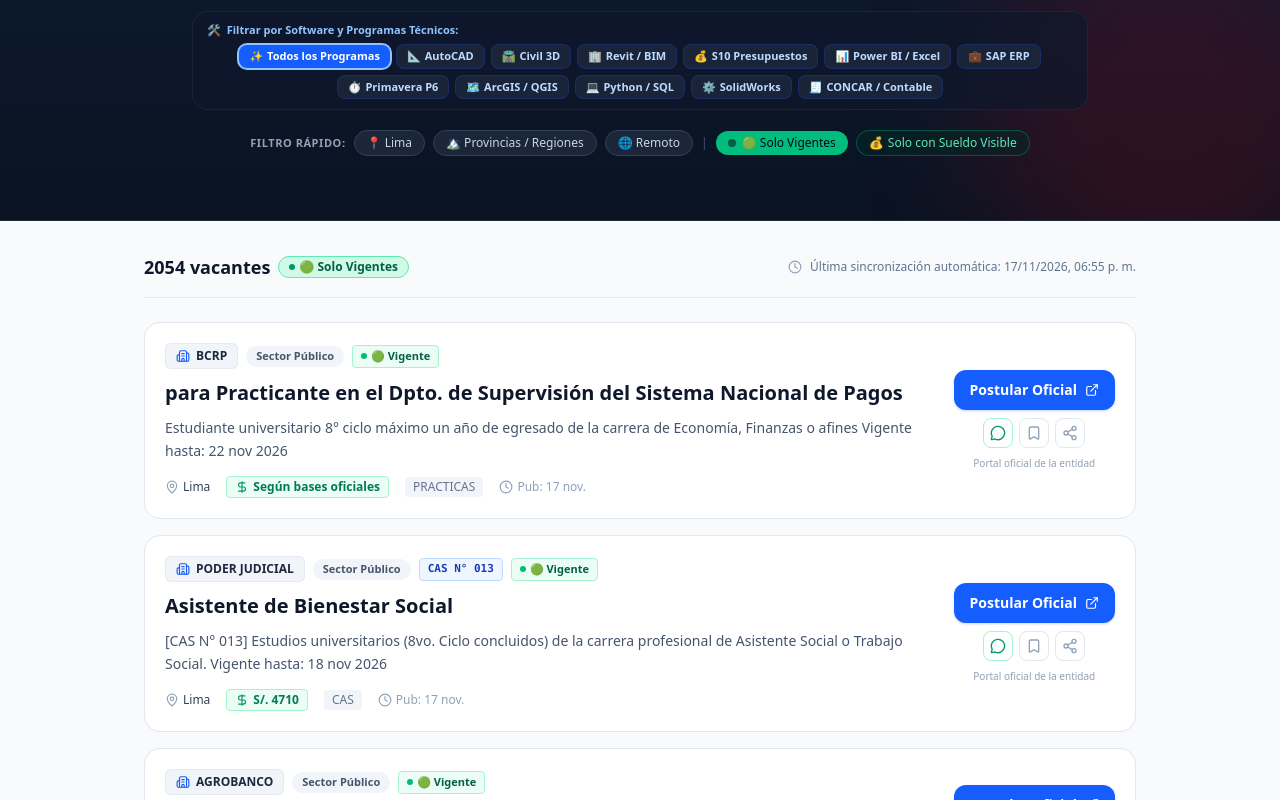
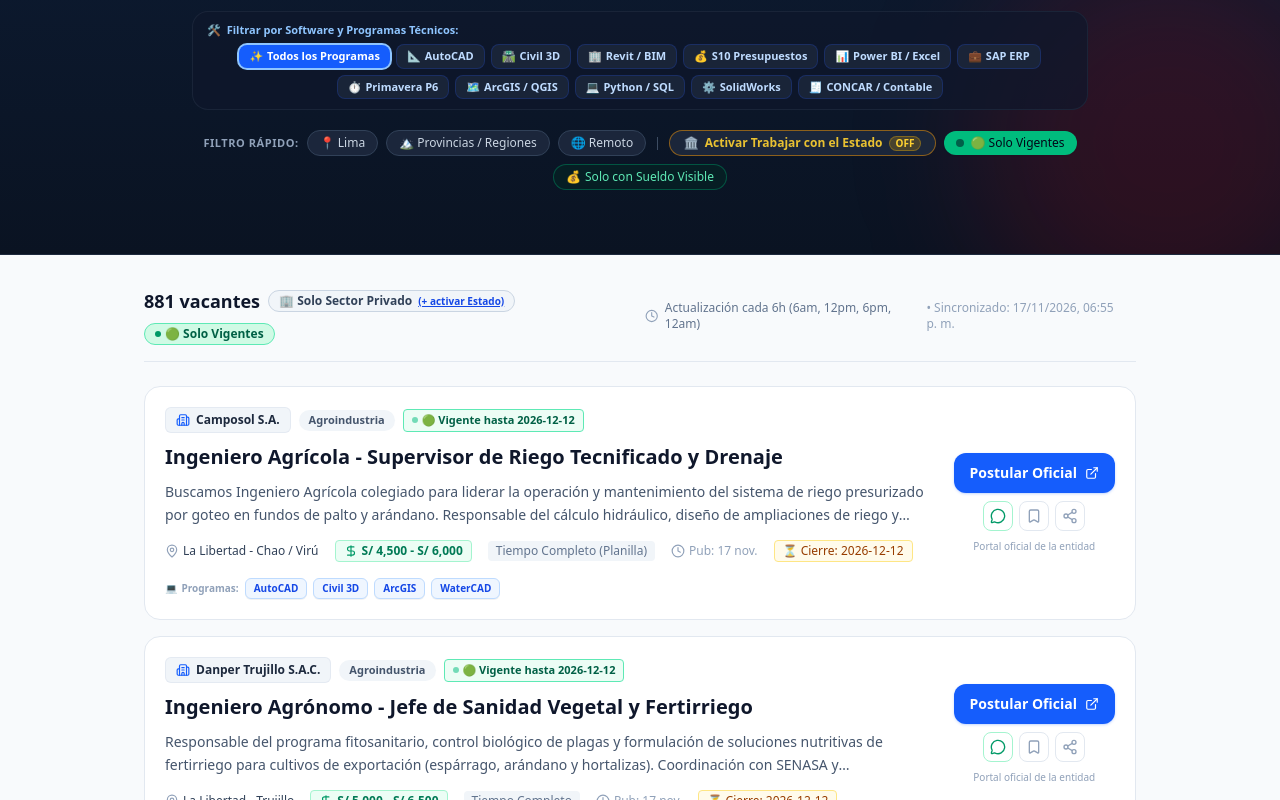
Before and after one commit to mrodriguezvega89-art/chamba-peru, a React (Vite) app in the folder web/: page / in a window 1280 px wide. Shown: the part 640-1440 px from the top of the page. Built offline with nearby package versions, Linux system fonts and the light colour scheme; no server answers.

Commit message:
feat: sincronizacion automatica cada 6h y filtro desactivado por defecto para trabajar con el estado con boton activador

```diff
--- a/web/src/App.jsx
+++ b/web/src/App.jsx
@@ -101,6 +101,7 @@ export default function App() {
   const [selectedSoftware, setSelectedSoftware] = useState('ALL');
   const [selectedLocation, setSelectedLocation] = useState('ALL');
   const [onlyWithSalary, setOnlyWithSalary] = useState(false);
+  const [includePublicSector, setIncludePublicSector] = useState(false); // Por defecto DESACTIVADO: Requiere activar 'Trabajar con el Estado'
   const [onlyActive, setOnlyActive] = useState(true); // Filtro estricto: Solo vacantes vigentes por defecto
   const [onlySaved, setOnlySaved] = useState(false);
   const [showPublishModal, setShowPublishModal] = useState(false);
@@ -311,7 +312,7 @@ export default function App() {
   // Reiniciar paginación al cambiar filtros
   useEffect(() => {
     setVisibleCount(30);
-  }, [searchTerm, selectedSector, selectedSoftware, selectedLocation, onlyWithSalary, onlyActive, onlySaved]);
+  }, [searchTerm, selectedSector, selectedSoftware, selectedLocation, onlyWithSalary, onlyActive, includePublicSector, onlySaved]);
 
   // Búsqueda inteligente multi-palabra y en todo el texto (Full-Text Search) con Expansión Semántica
   const filteredJobs = useMemo(() => {
@@ -325,7 +326,23 @@ export default function App() {
         if (job.expires_at && job.expires_at < todayStr) return false;
       }
 
-      // 0.1 Filtro de guardados
+      // 0.1 Filtro: Trabajar con el Estado (Desactivado por defecto a petición del usuario)
+      const isPublicJob = job.sector === 'Sector Público' ||
+        (job.source && (
+          job.source.includes('Convocatorias') ||
+          job.source.includes('SERVIR') ||
+          job.source.includes('MTC') ||
+          job.source.includes('MVCS') ||
+          job.source.includes('PNSU') ||
+          job.source.includes('Gobierno')
+        )) ||
+        (job.tags || []).includes('Sector Público');
+
+      if (!includePublicSector && isPublicJob) {
+        return false;
+      }
+
+      // 0.2 Filtro de guardados
       if (onlySaved && !savedJobs.includes(job.id)) return false;
 
       // 1. Crear documento compuesto con TODO el texto del empleo
@@ -420,7 +437,7 @@ export default function App() {
       if (!a.is_featured && b.is_featured) return 1;
       return new Date(b.published_at || 0) - new Date(a.published_at || 0);
     });
-  }, [jobs, searchTerm, selectedSector, selectedSoftware, selectedLocation, onlyWithSalary, onlyActive, onlySaved, savedJobs]);
+  }, [jobs, searchTerm, selectedSector, selectedSoftware, selectedLocation, onlyWithSalary, onlyActive, includePublicSector, onlySaved, savedJobs]);
 
   // Lista visible paginada
   const displayedJobs = useMemo(() => {
@@ -626,7 +643,12 @@ export default function App() {
               {sectorList.map((sec) => (
                 <button
                   key={sec.id}
-                  onClick={() => setSelectedSector(selectedSector === sec.id ? 'ALL' : sec.id)}
+                  onClick={() => {
+                    if (sec.id === 'Sector Público') {
+                      setIncludePublicSector(true);
+                    }
+                    setSelectedSector(selectedSector === sec.id ? 'ALL' : sec.id);
+                  }}
                   className={`px-3 py-1.5 rounded-full font-medium transition-all flex items-center gap-1.5 cursor-pointer ${
                     selectedSector === sec.id
                       ? 'bg-red-600 text-white shadow-sm ring-2 ring-red-400/50'
@@ -711,6 +733,25 @@ export default function App() {
 
               <span className="text-slate-600 hidden sm:inline">|</span>
 
+              {/* Botón Filtro: Activar Trabajar con el Estado */}
+              <button
+                onClick={() => setIncludePublicSector(!includePublicSector)}
+                className={`px-3.5 py-1 rounded-full font-bold transition-all flex items-center gap-1.5 cursor-pointer text-xs ${
+                  includePublicSector
+                    ? 'bg-amber-400 text-slate-950 shadow-md ring-2 ring-amber-300'
+                    : 'bg-slate-800/90 text-amber-300/90 border border-amber-500/50 hover:bg-amber-950/40 hover:text-white'
+                }`}
+                title={includePublicSector ? "Convocatorias del Estado activadas. Clic para ocultar." : "Por defecto desactivado. Clic para activar ofertas del Estado."}
+              >
+                <span>🏛️</span>
+                <span>{includePublicSector ? 'Trabajar con el Estado (Activado)' : 'Activar Trabajar con el Estado'}</span>
+                {includePublicSector ? (
+                  <span className="text-[10px] bg-slate-950/20 px-1.5 py-0.2 rounded-full font-extrabold">ON</span>
+                ) : (
+                  <span className="text-[10px] bg-amber-400/20 text-amber-300 px-1.5 py-0.2 rounded-full border border-amber-400/30">OFF</span>
+                )}
+              </button>
+
               {/* Botón Filtro Estricto: Solo Vacantes Vigentes */}
               <button
                 onClick={() => setOnlyActive(!onlyActive)}
@@ -749,6 +790,25 @@ export default function App() {
             <h2 className="text-lg font-bold text-slate-900">
               {filteredJobs.length} {filteredJobs.length === 1 ? 'vacante' : 'vacantes'}
             </h2>
+            {includePublicSector ? (
+              <button
+                onClick={() => setIncludePublicSector(false)}
+                className="text-xs px-2.5 py-0.5 rounded-full bg-amber-100 text-amber-900 font-bold border border-amber-300 flex items-center gap-1 cursor-pointer hover:bg-amber-200 transition-colors"
+                title="Clic para ocultar convocatorias del Estado y mostrar solo sector privado"
+              >
+                <span>🏛️ Convocatorias Estado: Activadas</span>
+                <span className="text-[10px] text-amber-800 underline ml-0.5 font-semibold">(ocultar)</span>
+              </button>
+            ) : (
+              <button
+                onClick={() => setIncludePublicSector(true)}
+                className="text-xs px-2.5 py-0.5 rounded-full bg-slate-100 text-slate-700 font-bold border border-slate-300 flex items-center gap-1 cursor-pointer hover:bg-slate-200 transition-colors"
+                title="Clic para activar convocatorias del Estado (CAS, MTC, MVCS, SERVIR)"
+              >
+                <span>🏢 Solo Sector Privado</span>
+                <span className="text-[10px] text-blue-700 underline ml-0.5 font-semibold">(+ activar Estado)</span>
+              </button>
+            )}
             {onlyActive && (
               <span className="text-xs px-2.5 py-0.5 rounded-full bg-emerald-100 text-emerald-800 font-bold border border-emerald-300 flex items-center gap-1">
                 <span className="w-1.5 h-1.5 rounded-full bg-emerald-600"></span>
@@ -775,9 +835,14 @@ export default function App() {
             )}
           </div>
 
-          <div className="text-xs text-slate-500 flex items-center gap-2">
-            <Clock className="w-3.5 h-3.5 text-slate-400" />
-            <span>Última sincronización automática: {metadata?.last_updated ? new Date(metadata.last_updated).toLocaleDateString('es-PE', { hour: '2-digit', minute: '2-digit' }) : 'Hoy'}</span>
+          <div className="text-xs text-slate-500 flex flex-col sm:flex-row sm:items-center gap-1 sm:gap-2">
+            <div className="flex items-center gap-1.5">
+              <Clock className="w-3.5 h-3.5 text-slate-400" />
+              <span>Actualización cada 6h (6am, 12pm, 6pm, 12am)</span>
+            </div>
+            {metadata?.last_updated && (
+              <span className="hidden md:inline text-slate-400">• Sincronizado: {new Date(metadata.last_updated).toLocaleDateString('es-PE', { hour: '2-digit', minute: '2-digit' })}</span>
+            )}
           </div>
         </div>
 
@@ -1592,7 +1657,7 @@ DATOS DE VERIFICACIÓN Y AUDITORÍA INALTERABLE:
                 todoventasperu@outlook.com.pe
               </a>
               <span>•</span>
-              <span>Actualización Diaria</span>
+              <span>Actualización cada 6h (6am, 12pm, 6pm, 12am)</span>
               <span>•</span>
               <span>Perú 2026</span>
             </div>
```
